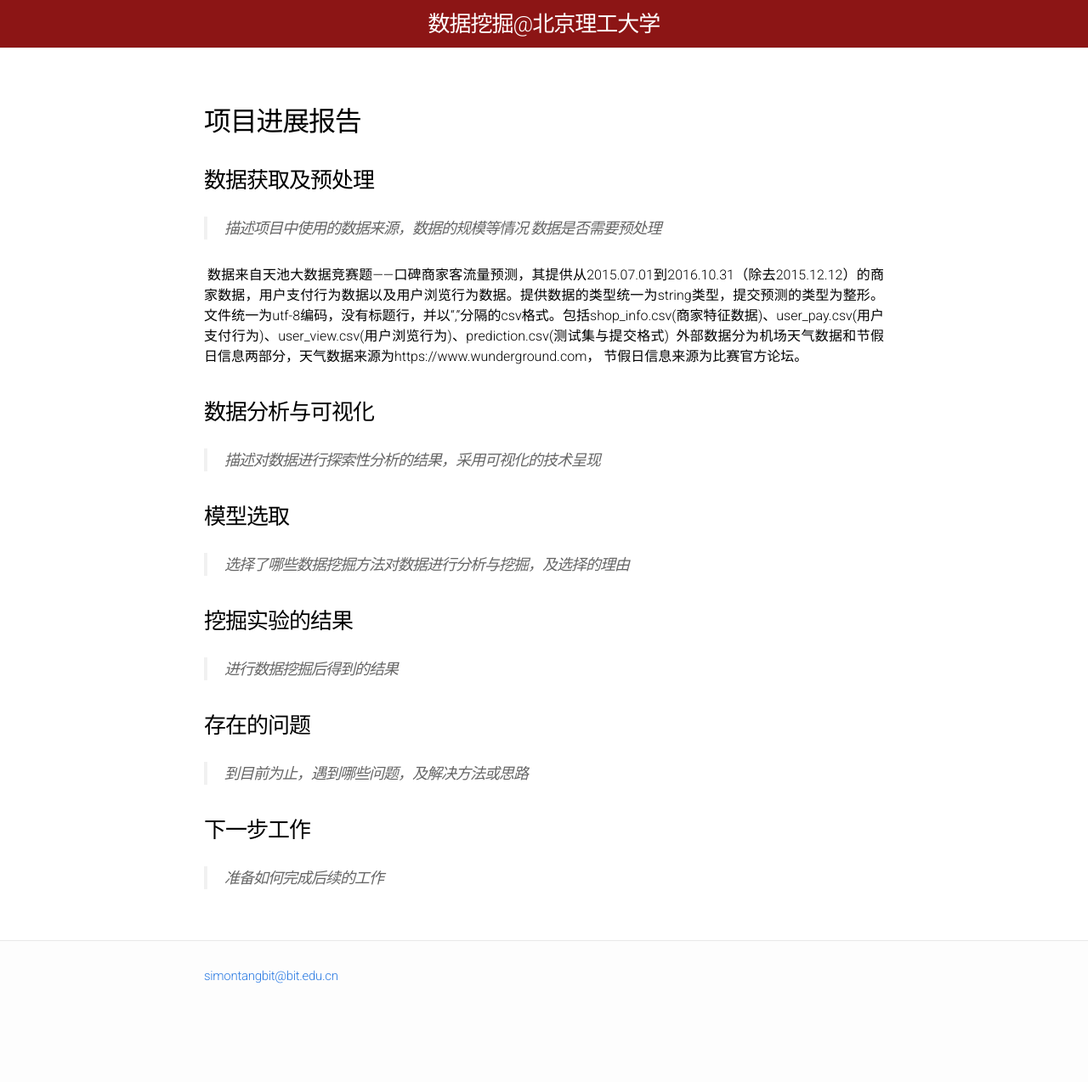
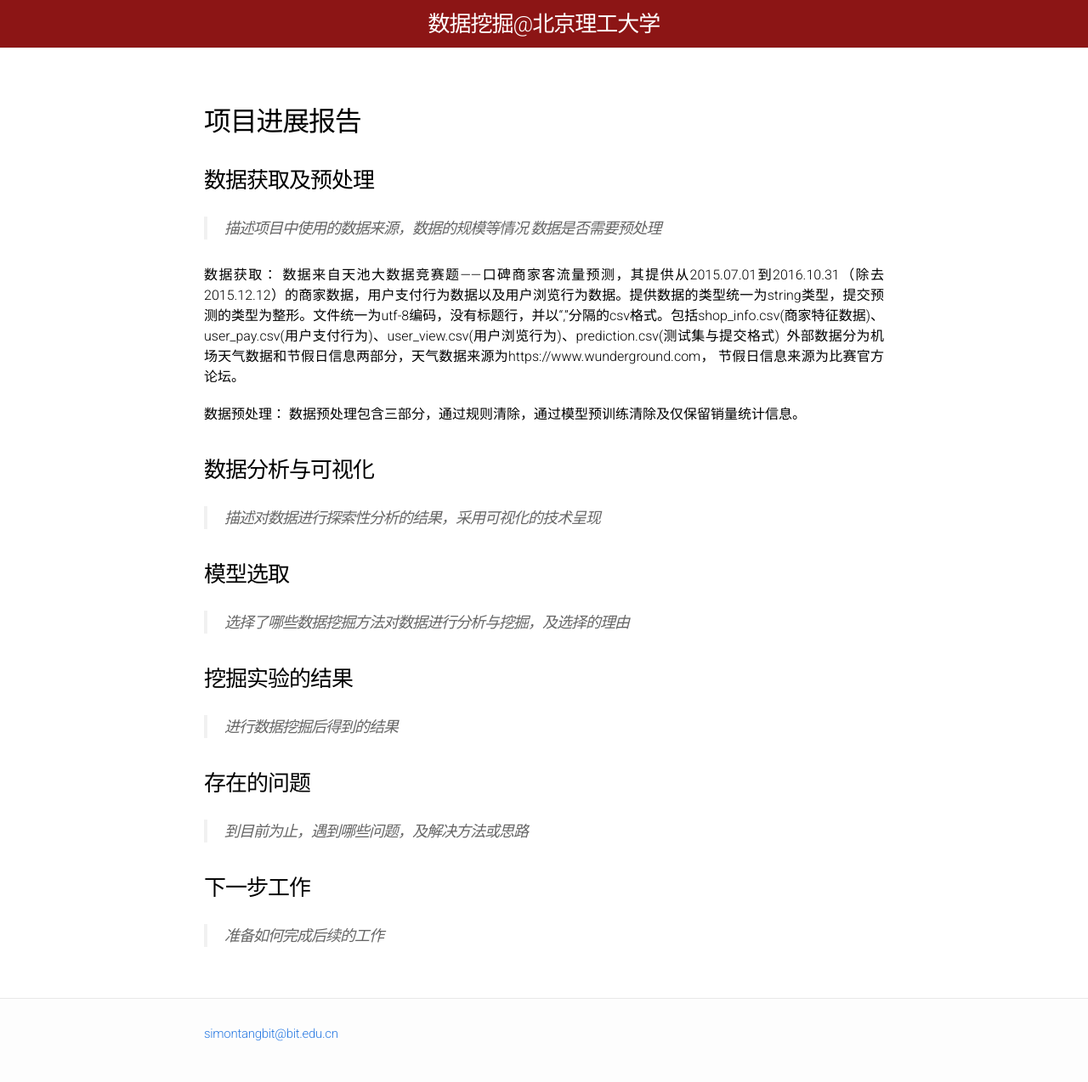
Before and after one commit to BITDM/bitdm.github.io, a Jekyll site: the page built from 2018/projects/P16/midterm.md, in a window 1280 px wide. Shown: the whole page at 85% size. Built offline with Jekyll 4.4.1, drawn with Linux system fonts in a browser that asks for light colours; our own code applies the rules of GitHub Pages for plain Markdown files; before the commit the page ends 1206 px from its top, so only the background shows below that.

Commit message:
Update midterm.md

```diff
--- a/2018/projects/P16/midterm.md
+++ b/2018/projects/P16/midterm.md
@@ -11,8 +11,12 @@ permalink: /2018/projects/p16/midterm/
 > 描述项目中使用的数据来源，数据的规模等情况
 > 数据是否需要预处理
 
-  数据来自天池大数据竞赛题——口碑商家客流量预测，其提供从2015.07.01到2016.10.31（除去2015.12.12）的商家数据，用户支付行为数据以及用户浏览行为数据。提供数据的类型统一为string类型，提交预测的类型为整形。文件统一为utf-8编码，没有标题行，并以“,”分隔的csv格式。包括shop_info.csv(商家特征数据)、user_pay.csv(用户支付行为)、user_view.csv(用户浏览行为)、prediction.csv(测试集与提交格式)
+数据获取：
+数据来自天池大数据竞赛题——口碑商家客流量预测，其提供从2015.07.01到2016.10.31（除去2015.12.12）的商家数据，用户支付行为数据以及用户浏览行为数据。提供数据的类型统一为string类型，提交预测的类型为整形。文件统一为utf-8编码，没有标题行，并以“,”分隔的csv格式。包括shop_info.csv(商家特征数据)、user_pay.csv(用户支付行为)、user_view.csv(用户浏览行为)、prediction.csv(测试集与提交格式)
   外部数据分为机场天气数据和节假日信息两部分，天气数据来源为https://www.wunderground.com， 节假日信息来源为比赛官方论坛。
+
+数据预处理：
+数据预处理包含三部分，通过规则清除，通过模型预训练清除及仅保留销量统计信息。
 
 ### 数据分析与可视化
 
```
